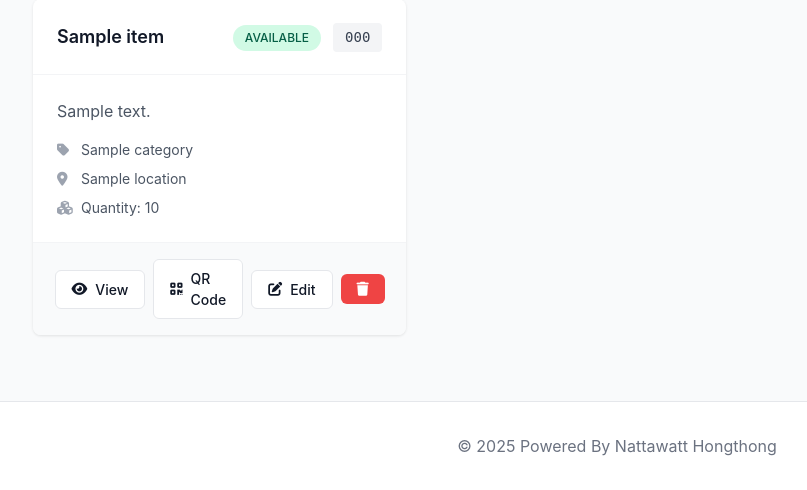
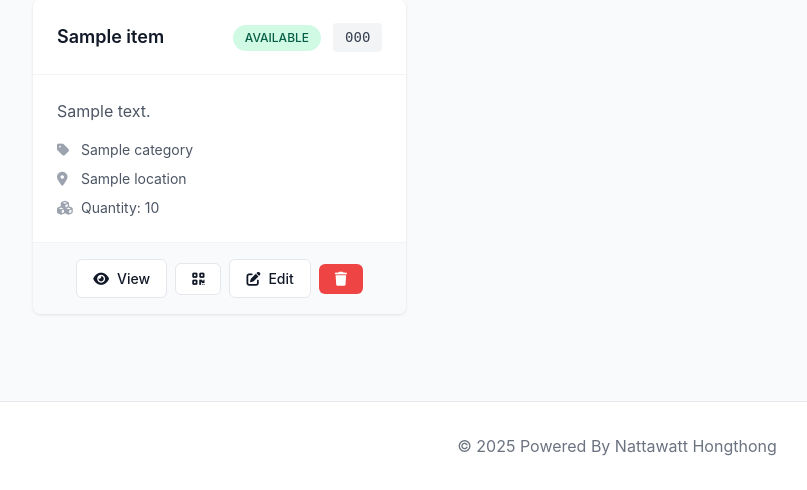
Before and after one commit to RealNattawattHongthong/inventory, a Flask app: template templates/inventory_index.html in a window 1280 px wide. Shown: the part 310-800 px from the top of the page, without its empty margins (23-830 px from the left). Run offline with Flask 3, Linux system fonts and the light colour scheme; the template is opened without the code that fills it: most values are stand-ins (such as "Sample title", 1, 10 or a date in 2020).

Commit message:
Change QR code button to icon-only format
- Remove "QR Code" text from buttons
- Keep only the QR code icon
- Add title attribute for accessibility
- Consistent with other icon-only buttons like delete

🤖 Generated with [Claude Code](https://claude.ai/code)

Co-Authored-By: Claude <noreply@anthropic.com>

```diff
--- a/templates/inventory_auth_index.html
+++ b/templates/inventory_auth_index.html
@@ -96,9 +96,8 @@
                     <i class="fas fa-eye"></i>
                     View
                 </a>
-                <a href="/qr/{{ item.code }}" class="btn btn-sm btn-outline" download>
+                <a href="/qr/{{ item.code }}" class="btn btn-sm btn-outline" download title="Download QR Code">
                     <i class="fas fa-qrcode"></i>
-                    QR Code
                 </a>
                 {% if current_user.is_authenticated %}
                 <a href="/edit/{{ item.code }}" class="btn btn-sm btn-outline">
--- a/templates/inventory_index.html
+++ b/templates/inventory_index.html
@@ -72,9 +72,8 @@
                     <i class="fas fa-eye"></i>
                     View
                 </a>
-                <a href="/qr/{{ item.code }}" class="btn btn-sm btn-outline" download>
+                <a href="/qr/{{ item.code }}" class="btn btn-sm btn-outline" download title="Download QR Code">
                     <i class="fas fa-qrcode"></i>
-                    QR Code
                 </a>
                 <a href="/edit/{{ item.code }}" class="btn btn-sm btn-outline">
                     <i class="fas fa-edit"></i>
```
